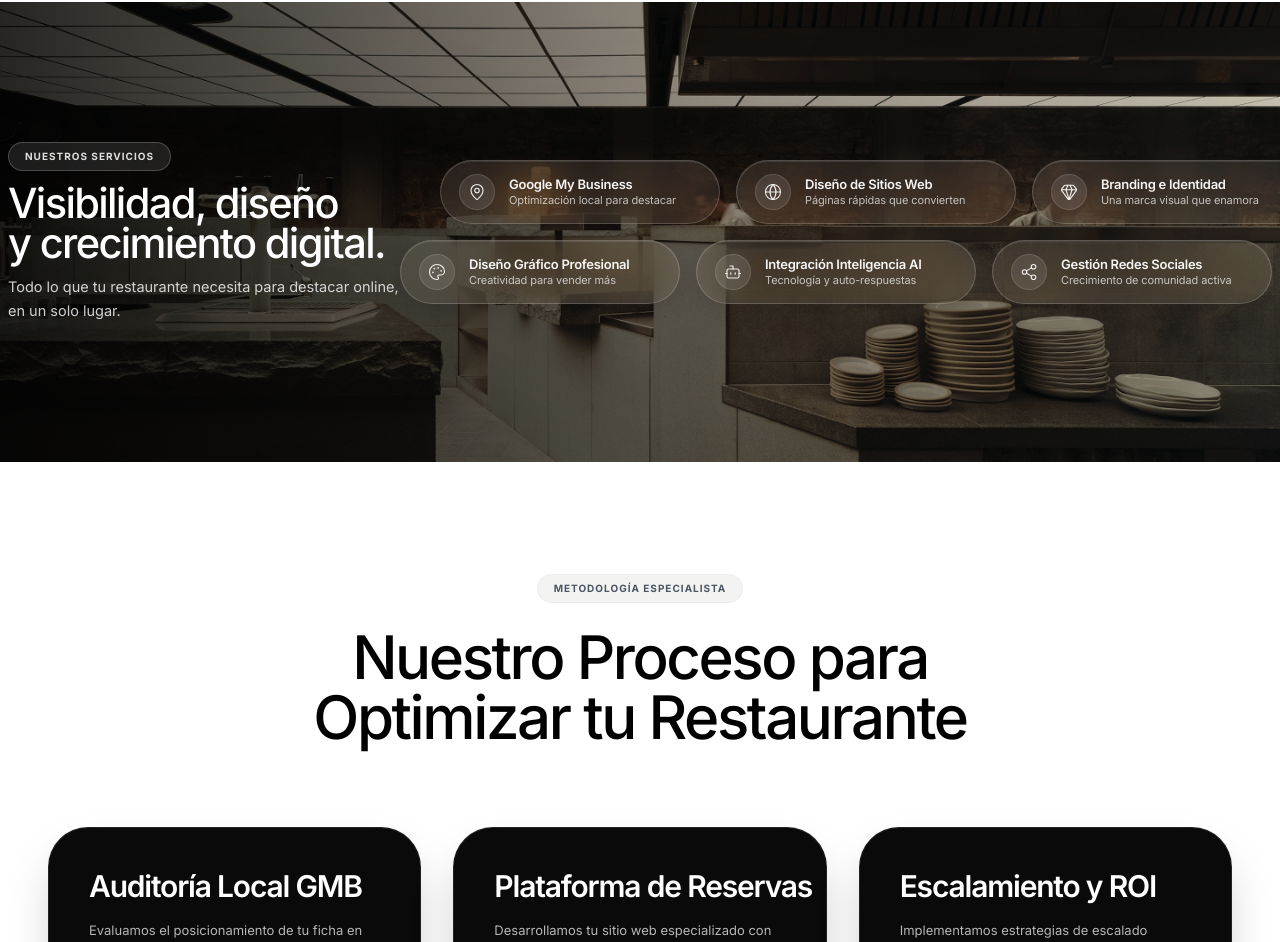
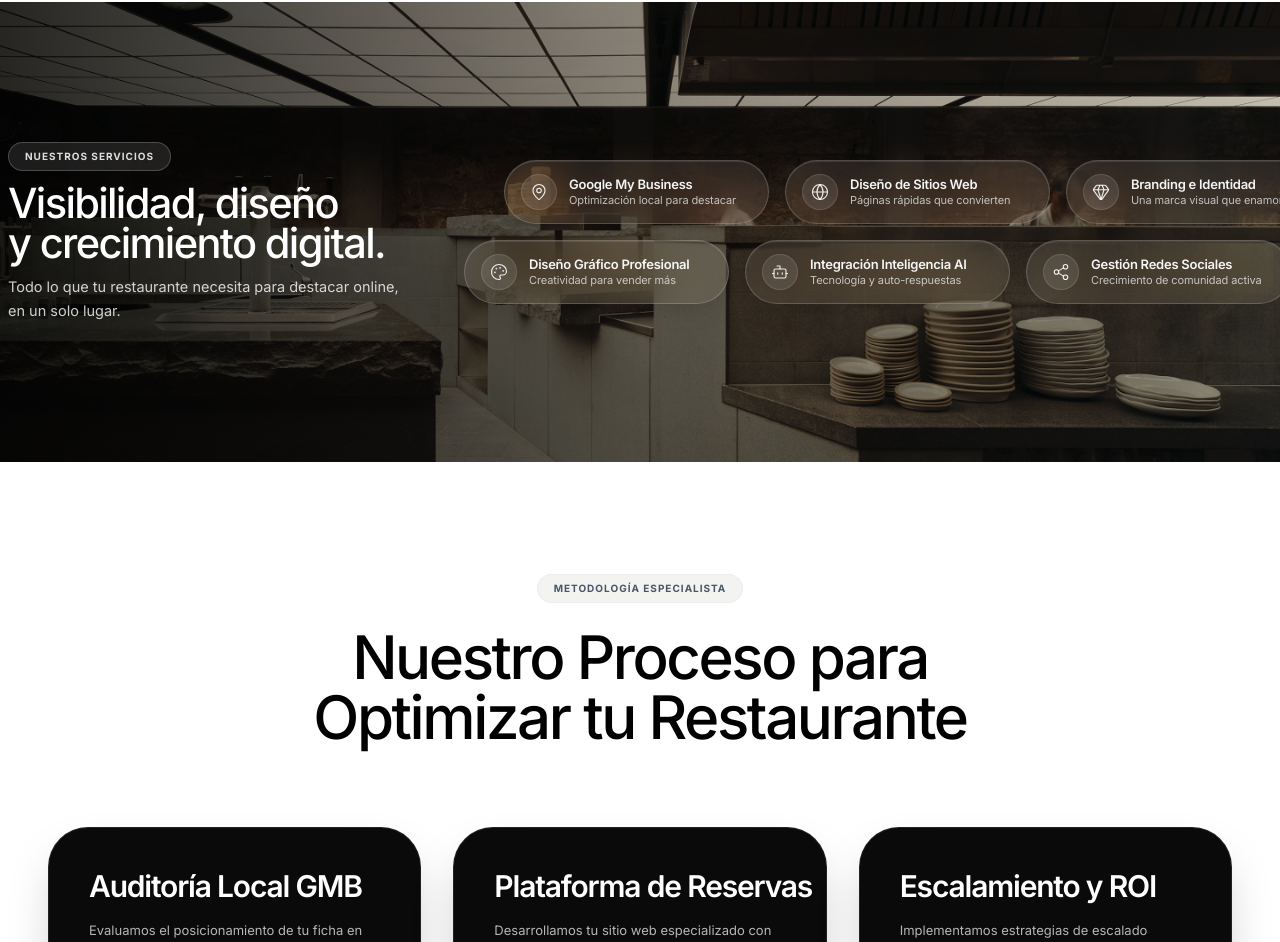
Before and after one commit to motionsmanagement/Motions, a React (Vite) app: page / in a window 1280 px wide. Shown: the part 1763-2705 px from the top of the page. Built offline with nearby package versions, Linux system fonts and the light colour scheme.

Commit message:
Optimize wrapper gap and reduce pill width

```diff
--- a/components/ServicesBanner.tsx
+++ b/components/ServicesBanner.tsx
@@ -50,7 +50,7 @@ const ServicesBanner: React.FC = () => {
 
             {/* Content wrapper */}
             <div className="relative z-20 w-full max-w-7xl mx-auto px-6 md:px-12 py-16 lg:py-12 flex items-center justify-center">
-                <div className="w-full flex flex-col lg:flex-row items-center justify-between gap-12 lg:gap-8">
+                <div className="w-full flex flex-col lg:flex-row items-center justify-between gap-12 lg:gap-16 xl:gap-24">
 
                     {/* LEFT: text — centered on mobile, left-aligned on desktop */}
                     <div className={`flex flex-col gap-4 lg:gap-3 max-w-full lg:max-w-[400px] shrink-0 text-center lg:text-left items-center lg:items-start lg:-ml-6 xl:-ml-10 transition-all duration-700 ${visible ? 'opacity-100 translate-x-0' : 'opacity-0 -translate-x-6'}`}>
@@ -98,12 +98,12 @@ interface PillProps {
 const ServicePill: React.FC<PillProps> = ({ service, visible, delay }) => (
     // Uniform fixed width for all pills across mobile and desktop
     <div
-        className="w-[280px]"
+        className="w-[265px]"
         style={{
             height: '64px',
             display: 'inline-flex', alignItems: 'center', justifyContent: 'flex-start',
-            gap: '14px',
-            padding: '0 18px', // Symmetric padding!
+            gap: '12px',
+            padding: '0 16px', // Symmetric padding!
             borderRadius: '999px',
             background: 'rgba(255,255,255,0.08)',
             backdropFilter: 'blur(22px) saturate(160%)',
```
